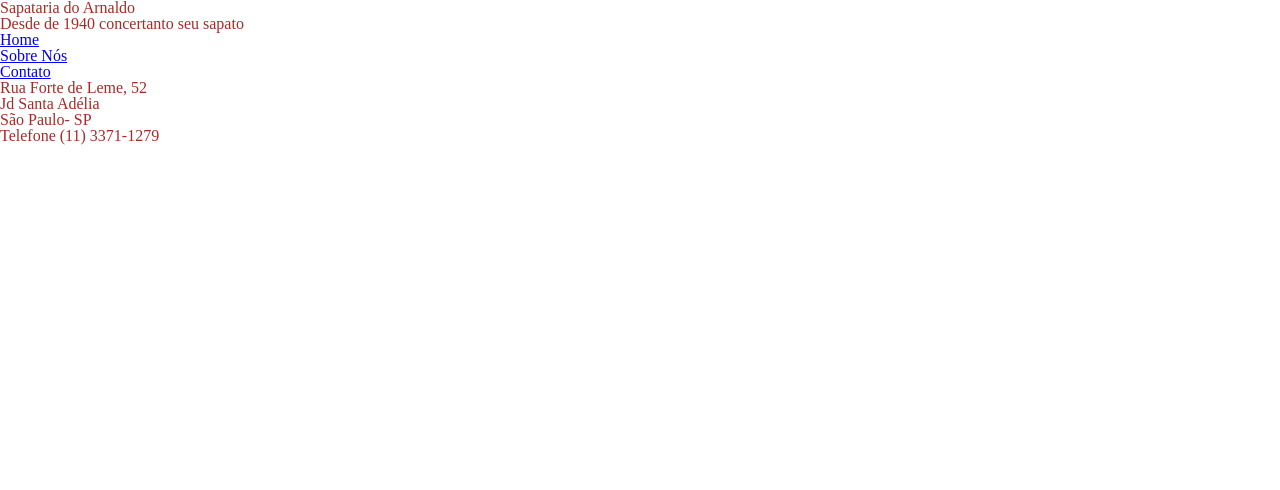
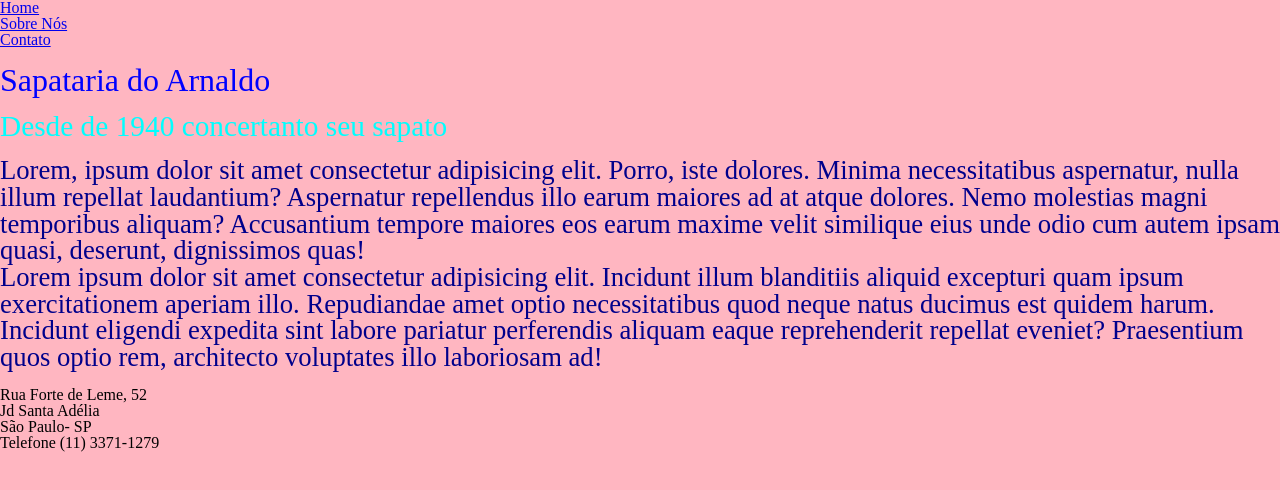
Before and after one commit to dayanalima10/sapataria-arnaldo, a plain HTML site: page index.html in a window 1280 px wide. Drawn offline with Linux system fonts and the light colour scheme.

Commit message:
alteração css

```diff
--- a/index.html
+++ b/index.html
@@ -4,26 +4,37 @@
     <meta charset="UTF-8">
     <meta http-equiv="X-UA-Compatible" content="IE=edge">
     <meta name="viewport" content="width=device-width, initial-scale=1.0">
+    <link rel="stylesheet"href="reset.css">
+    <link rel="stylesheet"href="style.css">
+
+</head>
+
+<body>
 
 
-    <link rel="stylesheet"href="reset.css">
-    <link rel="stylesheet"href="style.css">
-    <title>Sapataria Arnaldo-Home</title>
-    <h1> Sapataria do Arnaldo</h1>
-<h2>Desde de 1940 concertanto seu sapato</h2>
-</address>
 <nav>
+
     <ul>
         <li><a href="index.html">Home</a></li>
         <li><a href="Sobrenós.html">Sobre Nós</a></li>
         <li><a href="Contato.html">Contato</a></li>
+
     </ul>
 </nav>
 
+<article>
+    <title>Sapataria Arnaldo-Home</title>
+    <br>
+    <h1 class="titulo-pagina"> Sapataria do Arnaldo</h1>
+    <br>
+    <h2 class="subtitulo-pagina">Desde de 1940 concertanto seu sapato</h2>
+    <br>
+    <p class="artigo"> Lorem, ipsum dolor sit amet consectetur adipisicing elit. Porro, iste dolores. Minima necessitatibus aspernatur, nulla illum repellat laudantium? Aspernatur repellendus illo earum maiores ad at atque dolores. Nemo molestias magni temporibus aliquam? Accusantium tempore maiores eos earum maxime velit similique eius unde odio cum autem ipsam quasi, deserunt, dignissimos quas!</p>
+    <P class="artigo"> Lorem ipsum dolor sit amet consectetur adipisicing elit. Incidunt illum blanditiis aliquid excepturi quam ipsum exercitationem aperiam illo. Repudiandae amet optio necessitatibus quod neque natus ducimus est quidem harum. Incidunt eligendi expedita sint labore pariatur perferendis aliquam eaque reprehenderit repellat eveniet? Praesentium quos optio rem, architecto voluptates illo laboriosam ad!</p>
 
-<body>
+    <br>
 
-
+</article>
 
     <address>
         <p> Rua Forte de Leme, 52 <P>
@@ -31,7 +42,7 @@
         <P>São Paulo- SP</P>
         <p> Telefone (11) 3371-1279<p>
 
-
+    </address>
 
 </body>
 </html>
--- a/style.css
+++ b/style.css
@@ -1,2 +1,17 @@
-body{
-    color: brown;
+body{background-color:lightpink
+    }
+
+.titulo-pagina{
+    font-size: 24pt;
+    color: blue;
+}
+
+.subtitulo-pagina{
+ font-size: 22pt;
+ color: aqua;
+}
+
+.artigo{
+    font-size: 20pt;
+    color: darkblue;
+}
```
